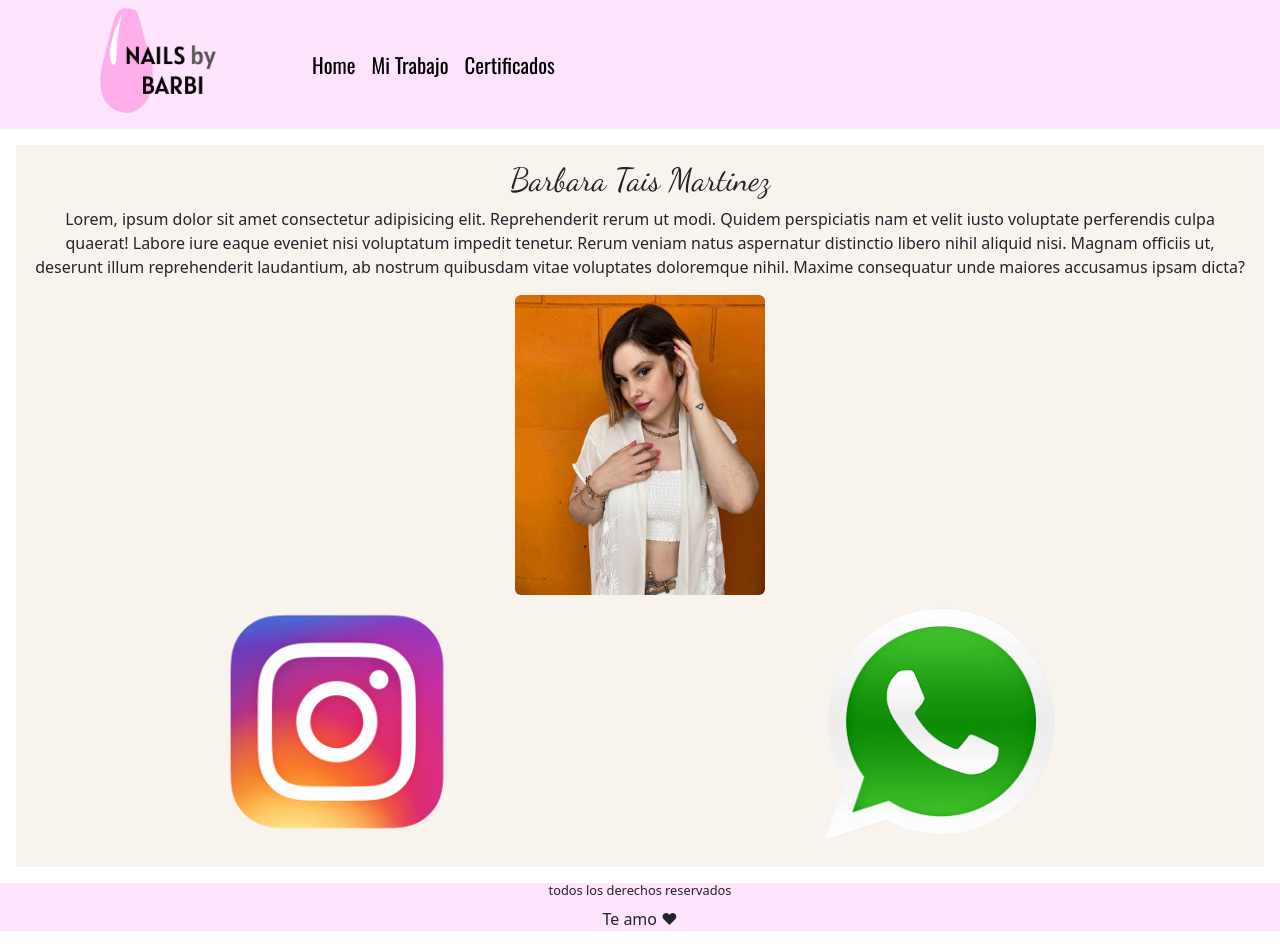
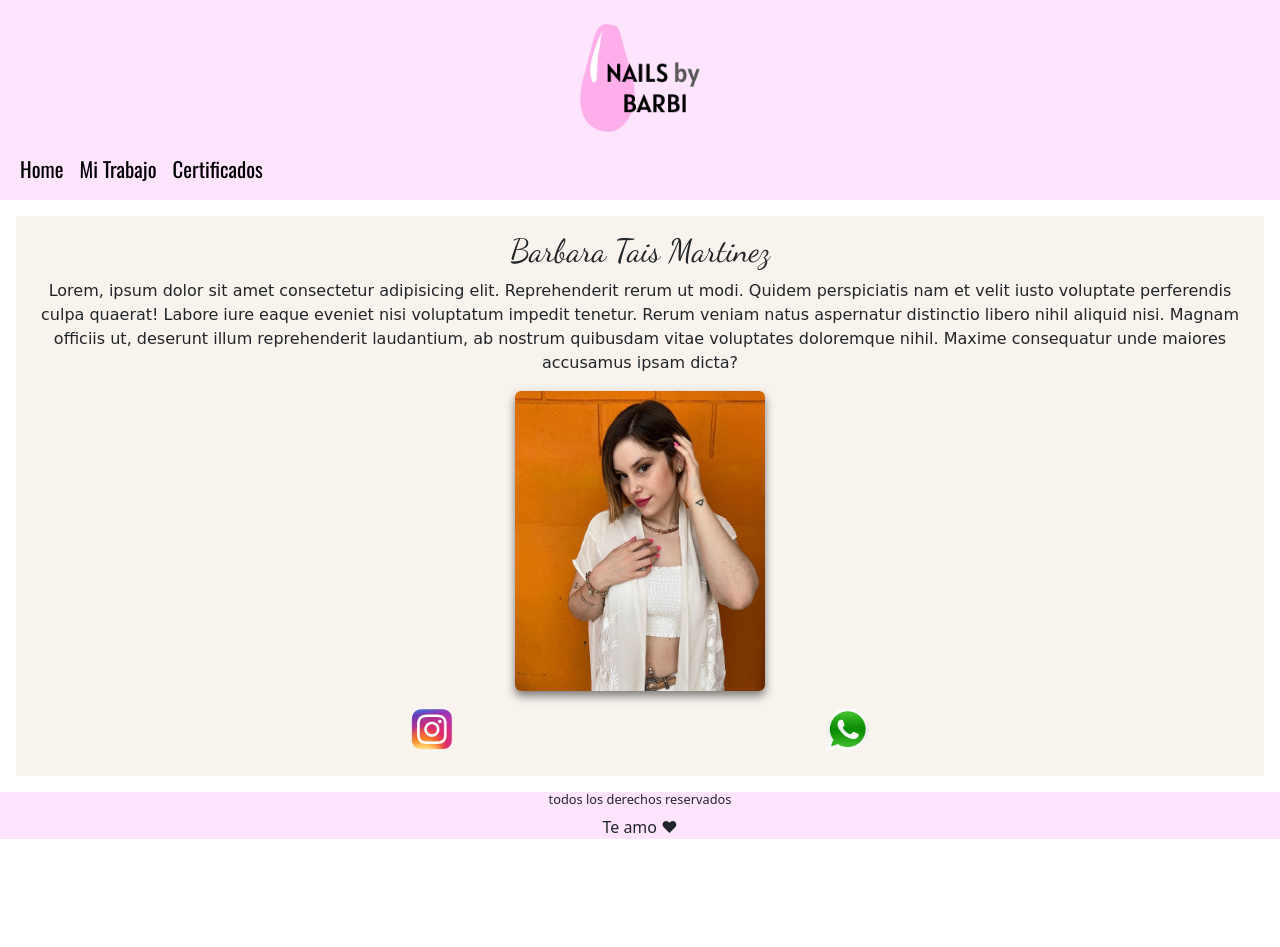
Before and after one commit to TomasDiuorno99/barbNails, a website: page index.html in a window 1280 px wide. After the commit the page ends 855 px from the top, so only its background shows below. Drawn offline with nearby package versions, Linux system fonts and the light colour scheme; a web font is replaced by a local one.

Commit message:
index modificado

```diff
--- a/index.html
+++ b/index.html
@@ -14,7 +14,7 @@
   <!-- fuentes -->
   <link rel="preconnect" href="https://fonts.googleapis.com">
   <link rel="preconnect" href="https://fonts.gstatic.com" crossorigin>
-  <link href="https://fonts.googleapis.com/css2?family=Dancing+Script&family=Oswald&display=swap" rel="stylesheet">
+  <link href="https://fonts.googleapis.com/css2?family=Arima:wght@300&family=Dancing+Script&family=Oswald&display=swap" rel="stylesheet">
 
   <!-- link css -->
   <link rel="stylesheet" href="css/main.css">
@@ -25,10 +25,10 @@
 <body>
   <header>
     <nav class="navbar navbar-expand-lg">
+      <div class="logo">
+        <img src="img/nailsbybarbi.png" alt="">
+      </div>
       <div class="container-fluid">
-        <h1>
-          <img src="img/nailsbybarbi.png" alt="">
-        </h1>
         <button class="navbar-toggler" type="button" data-bs-toggle="collapse"       data-bs-target="#navbarNav"
           aria-controls="navbarNav" aria-expanded="false" aria-label="Toggle navigation">
           <span class="navbar-toggler-icon"></span>
@@ -66,12 +66,16 @@
       </div>
     </div>
     <div class="contacto">
+      <div class="insta">
         <a href="https://www.instagram.com/barbienailsalon/" target="_blank">
           <img src="img/instalogo.png" alt="">
         </a>
+      </div>
+      <div class="wsp">
         <a href="https://wa.me/5491123340614" target="_blank">
         <img src="img/whatsapp.png" alt="">
         </a>
+      </div>
     </div>
   </main>
   <footer>
--- a/scss/style.scss
+++ b/scss/style.scss
@@ -9,17 +9,25 @@ body{
     background-color: #ffffff;
 }
 
+/* navbar */
+
 header{
     .navbar{
         background-color: #ffe4fd;
+        display: grid;
+        grid-template-columns: 1fr;
+        grid-template-rows: repeat(2 1fr);
+        .logo{
+            position: relative;
+            max-width: 120px;
+            max-height: 105px;
+            margin: 1rem;
+            justify-self: center;
+            img{
+                width: 100%;
+            }
+        }
         .container-fluid{
-            h1{
-                display: flex;
-                justify-content: center;
-                img{
-                    width: 40%;
-                }
-            }
             .navbar-collapse{
                 .navbar-nav{
                     .nav-item{
@@ -40,6 +48,8 @@ header{
     }
 }
 
+/* home */
+
 .menu-home{
     margin: 1rem;
     padding: 1rem;
@@ -55,12 +65,16 @@ header{
         h2{
             font-family: 'Dancing Script', cursive;
         }
+        p{
+            font-family: 'Arima', cursive;
+        }
         .contenedor-foto{
             position: relative;
-            height: 300px;
-            width: 250px;
+            max-height: 300px;
+            max-width: 250px;
             overflow: hidden;
             border-radius: 6px;
+            box-shadow: 0px 5px 10px rgba(0,0,0,0.5);
             .foto{
                 width: 100%;
             }
@@ -68,18 +82,35 @@ header{
     }
     .contacto{
         display: flex;
+        justify-content: space-evenly;
         padding: 0.5rem;
+        margin-top: 0.5rem;
         width: 100%;
-        a{
-            display: flex;
-            justify-content: center;
-            img{
-                width: 40%;
+        .wsp{
+            position: relative;
+            width: 45px;
+            height: 45px;
+            a{
+                img{
+                    width: 100%;
+                }
+            }
+        }
+        .insta{
+            position: relative;
+            width: 45px;
+            height: 45px;
+            a{
+                img{
+                    width: 100%;
+                }
             }
         }
     }
 }
 
+
+/* footer */
 footer{
     background-color: #ffe4fd;
     text-align: center;
@@ -87,3 +118,5 @@ footer{
         font-size: 0.8rem;
     }
 }
+
+// --------------------------------------------
```
Also changed, not shown: css/main.css. Lines whose indentation alone changed are shown as unchanged.
